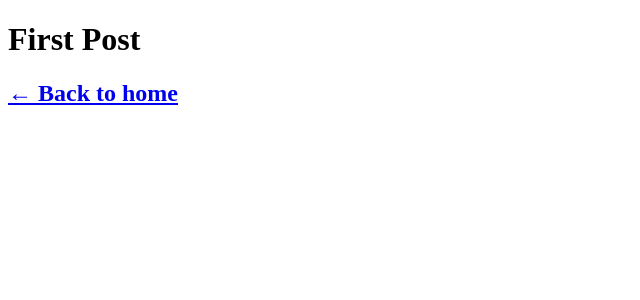
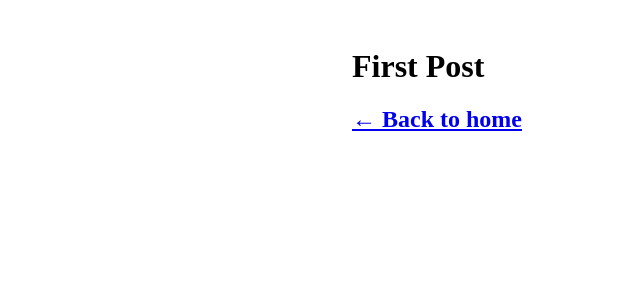
Before and after one commit to StevanFreeborn/nextjs-blog, a Next.js app: page /posts/first-post in a window 1280 px wide. Shown: the top 300 px of the page, without its empty margins (0-640 px from the left). Built offline with nearby package versions, Linux system fonts and the light colour scheme.

Commit message:
feat: add styles to layout

```diff
--- a/components/Layout.jsx
+++ b/components/Layout.jsx
@@ -1,3 +1,5 @@
+import styles from '../styles/Layout.module.css';
+
 export default function Layout({ children }) {
-  return <div>{children}</div>;
+  return <div className={styles.container}>{children}</div>;
 }
--- /dev/null
+++ b/styles/Layout.module.css
@@ -0,0 +1,5 @@
+.container {
+  max-width: 36rem;
+  padding: 0 1rem;
+  margin: 3rem auto 6rem;
+}
```
Also changed, not shown: pages/posts/first-post.jsx (renamed from pages/posts/first-post.js).
